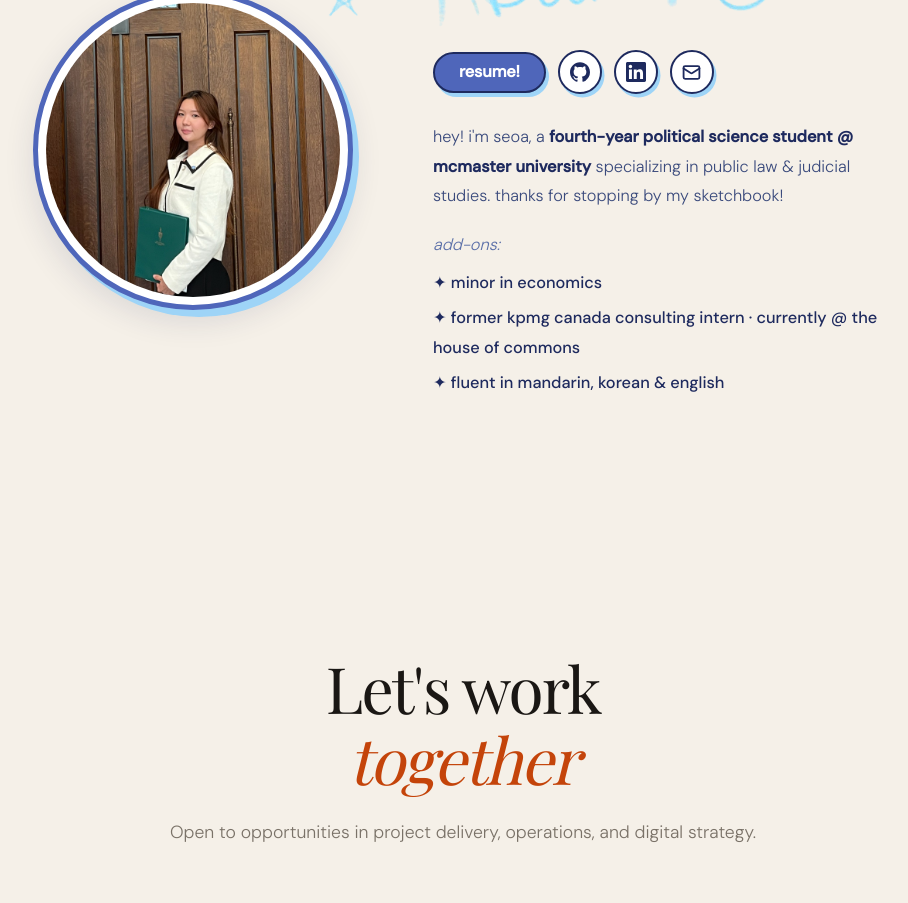
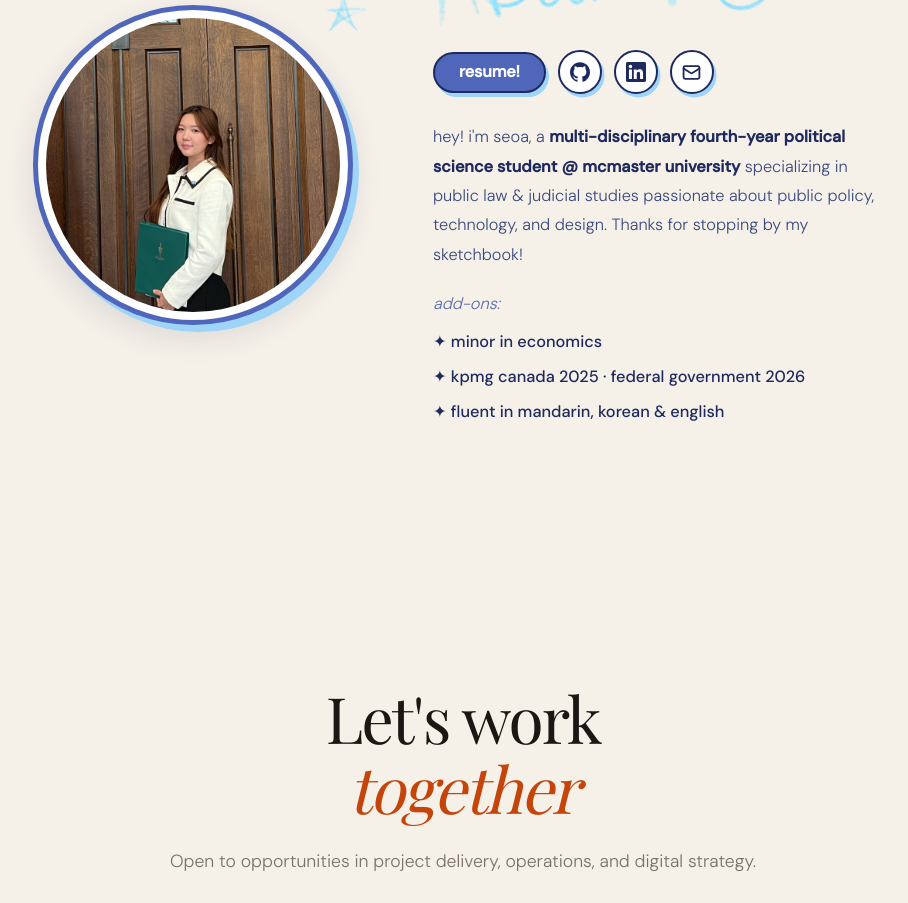
Before and after one commit to moseoa/moseoa.github.io, a React (Vite) app: page / in a window 1280 px wide. Shown: the part 2480-3383 px from the top of the page, without its empty margins (177-1085 px from the left). Built offline with nearby package versions, Linux system fonts and the light colour scheme; a web font is replaced by a local one.

Commit message:
Revise About section with updated information
Updated the description to reflect current studies and experiences.

```diff
--- a/src/components/About.jsx
+++ b/src/components/About.jsx
@@ -117,16 +117,16 @@ const About = () => {
             <p>
               hey! i&apos;m seoa, a{' '}
               <strong className="font-semibold text-[#1E2A5E]">
-                fourth-year political science student @ mcmaster university
+                multi-disciplinary fourth-year political science student @ mcmaster university
               </strong>{' '}
-              specializing in public law &amp; judicial studies. thanks for stopping by my sketchbook!
+              specializing in public law &amp; judicial studies passionate about public policy, technology, and design. Thanks for stopping by my sketchbook!
             </p>
 
             <div className="pt-1">
               <p className="italic text-[#5B6FA8] mb-2">add-ons:</p>
               <ul className="list-none space-y-1.5 font-medium text-[#1E2A5E]">
                 <li>✦ minor in economics</li>
-                <li>✦ former kpmg canada consulting intern · currently @ the house of commons</li>
+                <li>✦ kpmg canada 2025 · federal government 2026 </li>
                 <li>✦ fluent in mandarin, korean &amp; english</li>
               </ul>
             </div>
```
